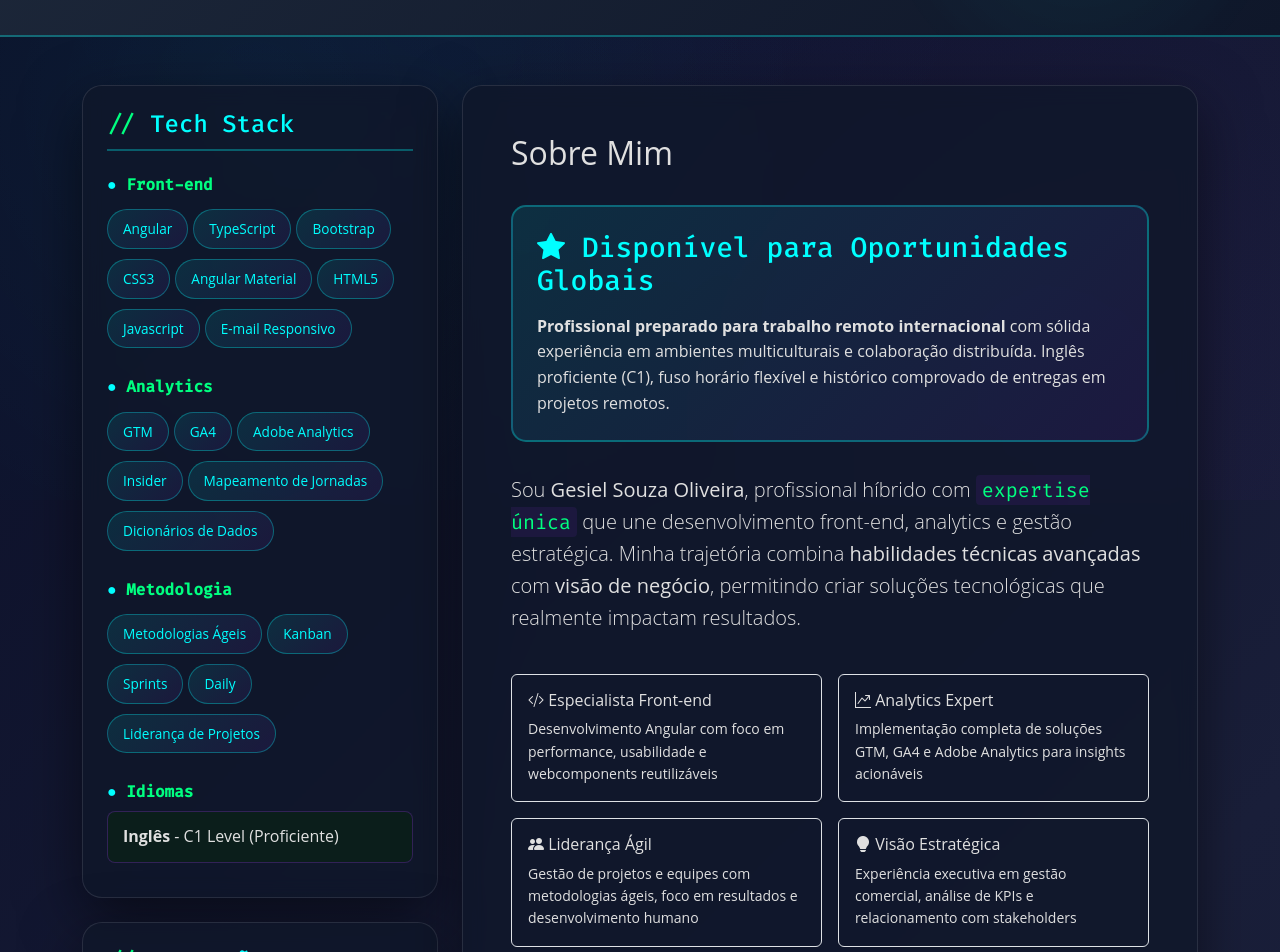
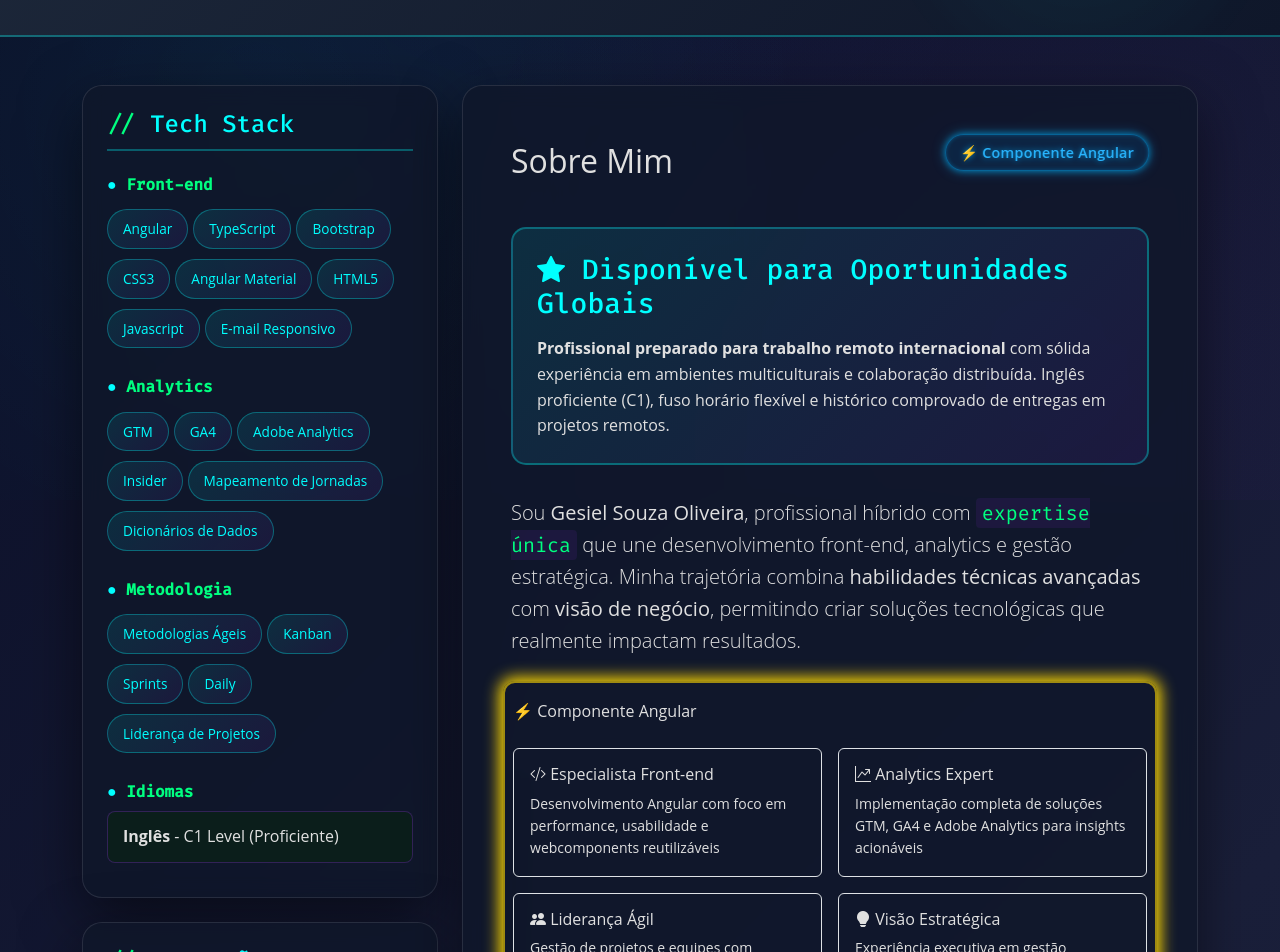
Before and after one commit to gesielbr/gesiel-tech-resume, an Angular app: page / in a window 1280 px wide. Shown: the part 300-1252 px from the top of the page. Built offline with nearby package versions, Linux system fonts and the light colour scheme.

Commit message:
Informação dos componentes

```diff
--- a/src/about/about.css
+++ b/src/about/about.css
@@ -30,3 +30,48 @@
 .text-cyan {
   color: var(--primary-cyan) !important;
 }
+
+.component-notice {
+  display: inline-flex;
+  align-items: center;
+  gap: 0.35rem;
+
+  background: rgba(0, 150, 255, 0.12);
+  border: 1px solid rgba(0, 180, 255, 0.45);
+  color: #29b6ff;
+
+  padding: 6px 14px;
+  border-radius: 50px;
+
+  font-weight: 600;
+  font-size: 0.9rem;
+  letter-spacing: 0.2px;
+
+  text-shadow: 0 0 6px rgba(0, 180, 255, 0.75);
+  box-shadow: 0 0 6px rgba(0, 180, 255, 0.45), inset 0 0 4px rgba(0, 180, 255, 0.25);
+
+  backdrop-filter: blur(4px);
+}
+
+/* --- Pulsação Neon Azul --- */
+.energy-pulse {
+  animation: pulseNeonBlue 2.4s ease-in-out infinite;
+}
+
+@keyframes pulseNeonBlue {
+  0% {
+    box-shadow: 0 0 6px rgba(0, 180, 255, 0.5), 0 0 12px rgba(0, 180, 255, 0.4),
+      inset 0 0 4px rgba(0, 180, 255, 0.3);
+  }
+
+  50% {
+    box-shadow: 0 0 10px rgba(0, 200, 255, 0.75), 0 0 18px rgba(0, 200, 255, 0.6),
+      inset 0 0 6px rgba(0, 200, 255, 0.45);
+    transform: scale(1.03);
+  }
+
+  100% {
+    box-shadow: 0 0 6px rgba(0, 180, 255, 0.5), 0 0 12px rgba(0, 180, 255, 0.4),
+      inset 0 0 4px rgba(0, 180, 255, 0.3);
+  }
+}
--- a/src/about/about.html
+++ b/src/about/about.html
@@ -1,7 +1,23 @@
 <article class="content-card p-4 mb-4">
+  <div class="row align-items-center">
+    <!-- COLUNA DO TÍTULO (mobile invertido / md+ normal) -->
+    <div class="col-12 col-md-6 order-2 order-md-1">
+      <h2 class="section-title title-responsive">Sobre Mim</h2>
+    </div>
+
+    <!-- COLUNA DO AVISO (mobile invertido / md+ normal + mb-md-3) -->
+    <div class="col-12 col-md-6 d-flex justify-content-md-end mt-2 mt-md-0 order-1 order-md-2 mb-4">
+      <span
+        class="component-notice energy-pulse notice-responsive"
+        role="status"
+        aria-live="polite"
+      >
+        ⚡ Componente Angular
+      </span>
+    </div>
+  </div>
+
   <section>
-    <h2 class="section-title">Sobre Mim</h2>
-
     <div class="highlight-box">
       <h3><i class="bi bi-star-fill"></i> Disponível para Oportunidades Globais</h3>
       <p class="mb-0">
--- a/src/experience/experience.css
+++ b/src/experience/experience.css
@@ -61,3 +61,21 @@
 .period[_ngcontent-ng-c2978320128] {
   color: #8b9cb5;
 }
+
+.border-pulse {
+  border: 2px solid rgba(255, 217, 0, 0.6);
+  border-radius: 12px;
+  animation: borderBlink 1.4s infinite ease-in-out;
+}
+
+@keyframes borderBlink {
+  0% {
+    box-shadow: 0 0 0 0 rgba(255, 217, 0, 0.7);
+  }
+  50% {
+    box-shadow: 0 0 16px 4px rgba(255, 217, 0, 1);
+  }
+  100% {
+    box-shadow: 0 0 0 0 rgba(255, 217, 0, 0.7);
+  }
+}
--- a/src/experience/experience.html
+++ b/src/experience/experience.html
@@ -1,4 +1,10 @@
-<article class="content-card p-4">
+<article class="content-card p-4 border-pulse">
+  <div class="col-12 mb-3">
+    <span class="component-notice energy-pulse" role="status" aria-live="polite">
+      ⚡ Componente Angular
+    </span>
+  </div>
+
   <section>
     <h2 class="section-title">Experiência Profissional</h2>
 
@@ -9,8 +15,8 @@
 
       <div class="period mb-3">
         <i class="bi bi-calendar-event"></i>
-        <time [attr.datetime]="exp.startDate">{{ formatDate(exp.startDate) }}</time> - @if
-        (exp.currentJob) {
+        <time [attr.datetime]="exp.startDate">{{ formatDate(exp.startDate) }}</time>
+        - @if (exp.currentJob) {
         <span>Presente</span>
         } @else {
         <time [attr.datetime]="exp.endDate">{{ formatDate(exp.endDate) }}</time>
--- a/src/specialty-cards/specialty-cards.css
+++ b/src/specialty-cards/specialty-cards.css
@@ -0,0 +1,17 @@
+.border-pulse {
+  border: 2px solid rgba(255, 217, 0, 0.6); /* amarelo suave */
+  border-radius: 12px;
+  animation: borderBlink 1.4s infinite ease-in-out;
+}
+
+@keyframes borderBlink {
+  0% {
+    box-shadow: 0 0 0 0 rgba(255, 217, 0, 0.7);
+  }
+  50% {
+    box-shadow: 0 0 16px 4px rgba(255, 217, 0, 1);
+  }
+  100% {
+    box-shadow: 0 0 0 0 rgba(255, 217, 0, 0.7);
+  }
+}
--- a/src/specialty-cards/specialty-cards.html
+++ b/src/specialty-cards/specialty-cards.html
@@ -1,4 +1,9 @@
-<div class="row g-3 my-4">
+<div class="row g-3 my-4 border-pulse">
+  <div class="col-12 mb-2">
+    <span class="component-notice energy-pulse" role="status" aria-live="polite">
+      ⚡ Componente Angular
+    </span>
+  </div>
   <div class="col-md-6">
     <div class="p-3 border border-cyan rounded">
       <h4 class="h6 text-cyan"><i class="bi bi-code-slash"></i> Especialista Front-end</h4>
@@ -7,6 +12,7 @@
       </p>
     </div>
   </div>
+
   <div class="col-md-6">
     <div class="p-3 border border-cyan rounded">
       <h4 class="h6 text-cyan"><i class="bi bi-graph-up-arrow"></i> Analytics Expert</h4>
@@ -15,6 +21,7 @@
       </p>
     </div>
   </div>
+
   <div class="col-md-6">
     <div class="p-3 border border-cyan rounded">
       <h4 class="h6 text-cyan"><i class="bi bi-people-fill"></i> Liderança Ágil</h4>
@@ -24,6 +31,7 @@
       </p>
     </div>
   </div>
+
   <div class="col-md-6">
     <div class="p-3 border border-cyan rounded">
       <h4 class="h6 text-cyan"><i class="bi bi-lightbulb-fill"></i> Visão Estratégica</h4>
```
Also changed, not shown: 1 other file (tests, documents, lock files or other folders).
